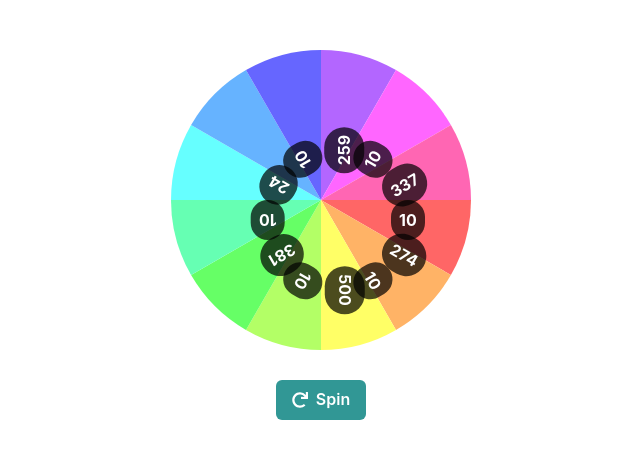
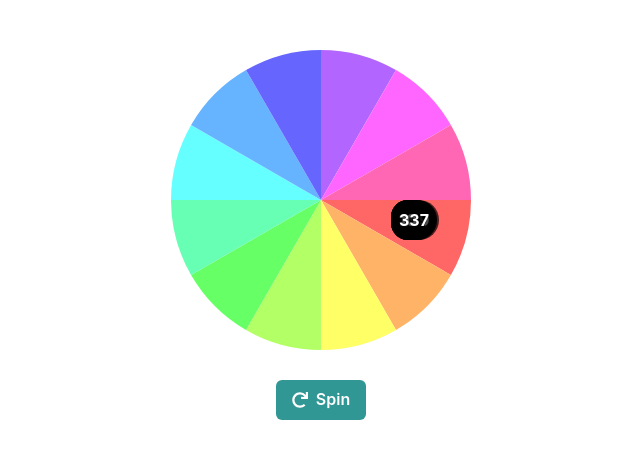
Before and after one commit to GPT-Engineer-App/colorful-spin-wheel, a React (Vite) app: page / in a window 1280 px wide. Shown: the top 458 px of the page, without its empty margins (319-959 px from the left). Built offline with nearby package versions, Linux system fonts and the light colour scheme.

Commit message:
Are those numbers not allowed to rotate
Updated the `Index.jsx` so that the numbers on the spin wheel do not rotate along with the wheel, making them easier to read.

```diff
--- a/src/pages/Index.jsx
+++ b/src/pages/Index.jsx
@@ -32,7 +32,7 @@ const Index = () => {
           ))}
         </svg>
         {wheelSlices.map((slice, index) => (
-          <Text key={index} position="absolute" top="50%" left="50%" backgroundColor="rgba(0, 0, 0, 0.7)" borderRadius="full" padding="2" color="white" style={{ transform: `rotate(${-(rotation % 360) + index * 30}deg) translateX(70px)` }} fontWeight="bold">
+          <Text key={index} position="absolute" top="50%" left="50%" backgroundColor="rgba(0, 0, 0, 0.7)" borderRadius="full" padding="2" color="white" style={{ transform: `translateX(70px)` }} fontWeight="bold">
             {slice.value}
           </Text>
         ))}
```
